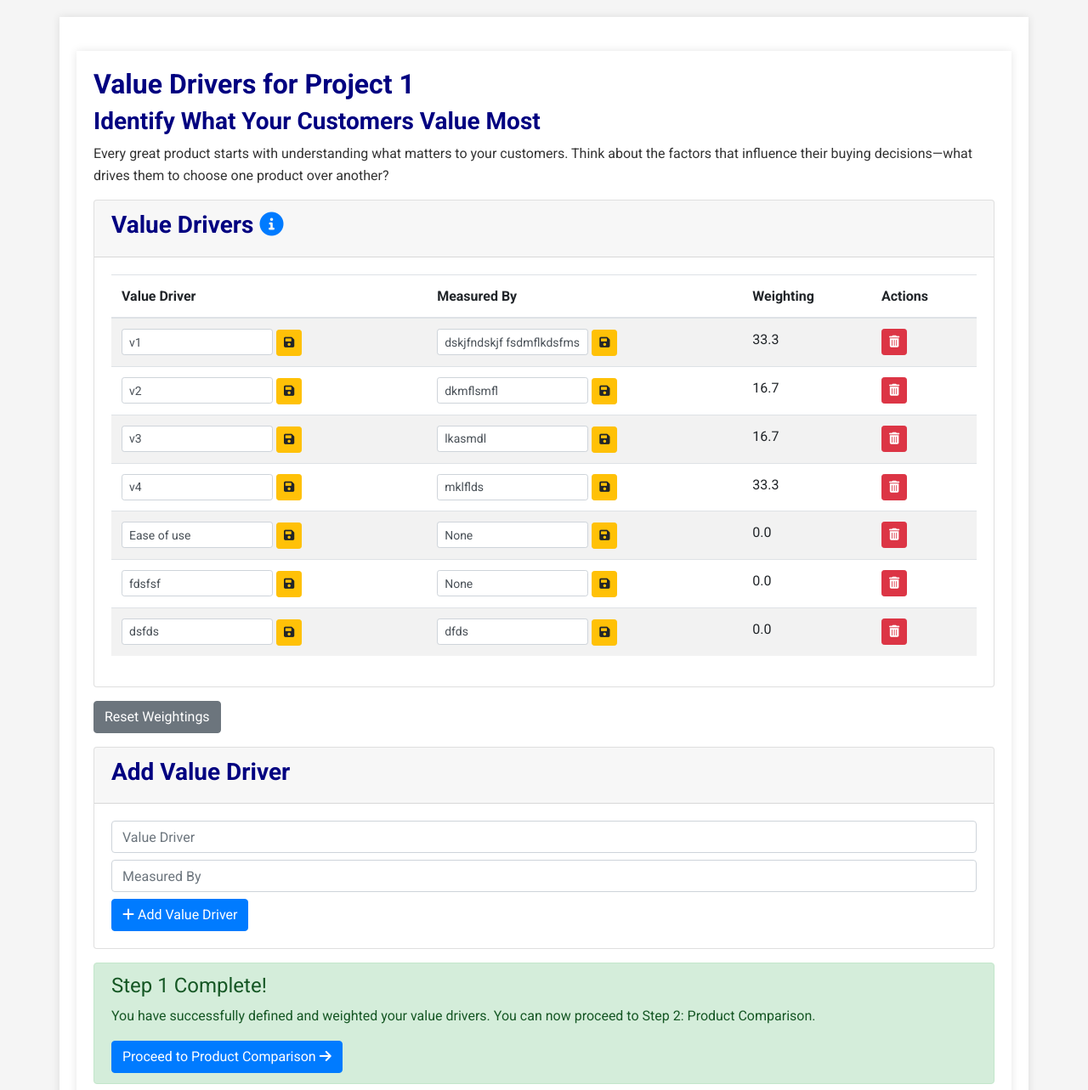
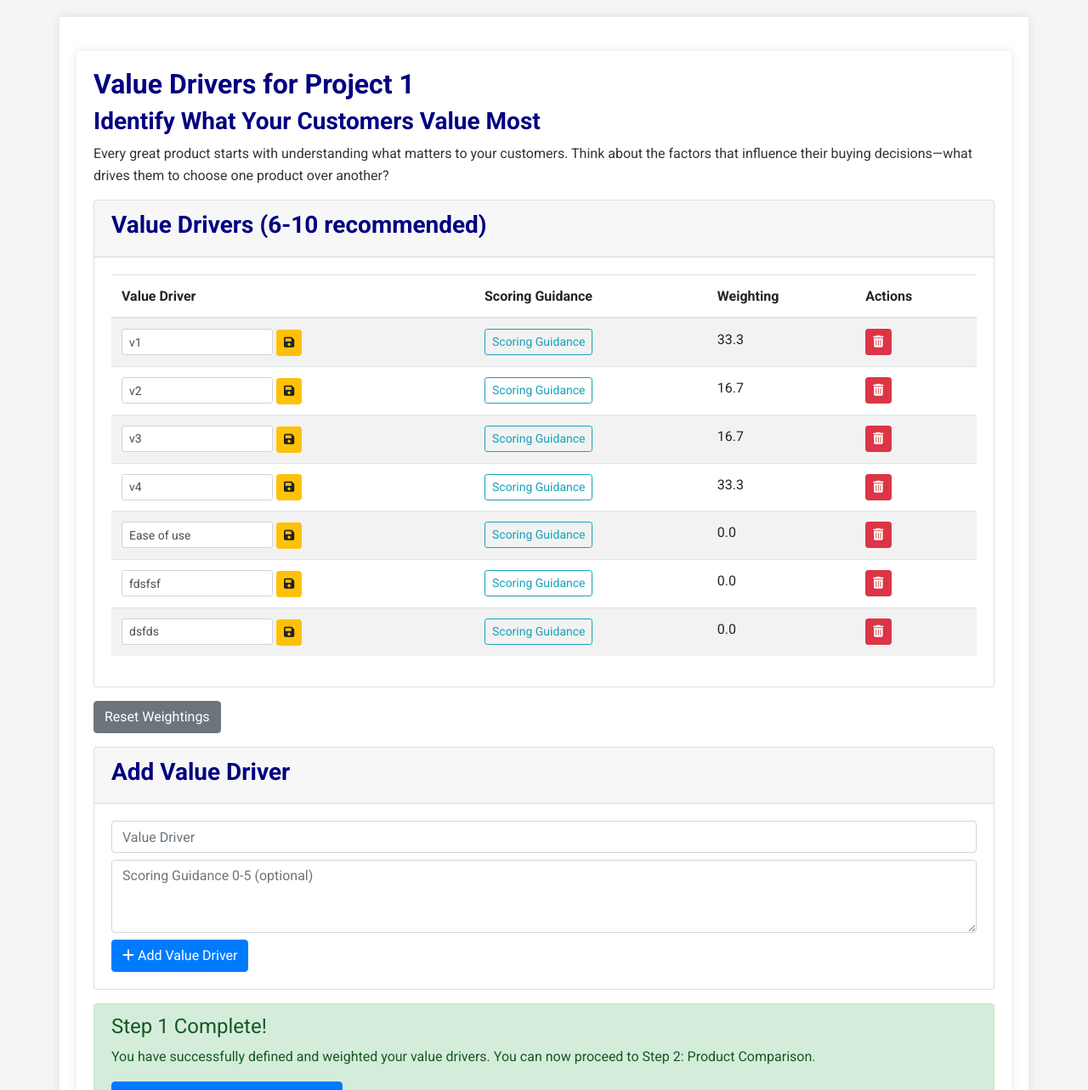
Before and after one commit to michaelthomasberry/marketbook1, a Flask app: page /manage/1/value_drivers in a window 1280 px wide. Shown: the part 58-1341 px from the top of the page at 85% size. Run offline with Flask 3, Linux system fonts and the light colour scheme; a user stored in the database is signed in; some libraries are stand-ins or nearby versions.

Commit message:
Improved UX of measured by

```diff
--- a/app.py
+++ b/app.py
@@ -351,7 +351,7 @@ def value_drivers(project_id):
             value_driver_to_edit.value_driver = request.form.get('edit_value_driver')
             db.session.commit()
             flash('Value Driver updated successfully!', 'success')
-        elif 'edit_measured_by' in request.form: #New elif statement
+        elif 'edit_measured_by' in request.form:  # New elif statement for modal edits
             measured_by_id = request.form.get('edit_measured_by_id')
             measured_by_to_edit = ValueDriver.query.get_or_404(measured_by_id)
             measured_by_to_edit.measured_by = request.form.get('edit_measured_by')
@@ -369,7 +369,7 @@ def value_drivers(project_id):
                 vd.weighting = 0.0
             db.session.commit()
             flash('Value driver weightings have been reset.', 'success')
-        return redirect(url_for('value_drivers', project_id=project_id)) #This line must also be indented to be part of the if statement
+        return redirect(url_for('value_drivers', project_id=project_id))  # Redirect after all POST operations
 
     value_drivers = ValueDriver.query.filter_by(project_id=project_id).all()
     return render_template('value_drivers.html', project=project, value_drivers=value_drivers)
--- a/templates/compare.html
+++ b/templates/compare.html
@@ -3,7 +3,7 @@
 {% block content %}
 <h1>Compare Value Drivers for {{ project.name }}</h1>
 
-<p class="lead">Understanding what matters most to you when considering different options is crucial. Value drivers are the key factors that influence your decisions. In this step, you'll compare pairs of value drivers for your project, helping you prioritize what's most important.</p>
+<p class="lead">Understanding what matters most to you when considering different options is crucial. Value drivers are the key factors that influence your decisions. In this step, you'll compare pairs of value drivers, helping you prioritize what's most important.</p>
 
 {% if value_drivers %}
 <form method="POST">
@@ -16,7 +16,7 @@
         <div class="card mb-3 comparison" id="comparison-{{ loop.index }}" {% if not loop.first %}style="display: none;"{% endif %}>
             <div class="card-body">
                 <h5 class="card-title">Compare: {{ vd1.value_driver }} vs. {{ vd2.value_driver }}</h5>
-                <p>Which of these is more important to you when considering "{{ project.name }}"?</p>
+                <p>Which of these is more important to you when considering {{ project.name }}?</p>
                 <div class="d-flex justify-content-around comparison-options" data-name="{{ vd1.id }}-{{ vd2.id }}">
                     <label class="comparison-option" data-value="1" style="width: 45%;">
                         <div class="border p-3 rounded text-center h-100 d-flex align-items-center justify-content-center" style="cursor: pointer;">
--- a/templates/value_drivers.html
+++ b/templates/value_drivers.html
@@ -8,20 +8,7 @@
 
     <div class="card mb-3">
         <div class="card-header">
-            <h2>Value Drivers
-                <a href="#" id="value-driver-info" data-bs-toggle="popover" data-bs-placement="top" data-bs-content="What’s a Value Driver?
-Customers don’t buy products for their features—they buy them for the benefits those features bring to their lives. A value driver is what makes your product valuable to your customer. It’s the why behind their purchase decision.
-
-For example:
-
-A product isn’t just “easy to use”—it saves time and reduces frustration.
-It’s not just “durable”—it lasts longer and offers better value for money.
-It’s not just “affordable”—it fits within their budget without compromising quality.
-
-When identifying value drivers, think about what your product helps customers achieve, feel, or overcome. By understanding these deeper motivations, you can design products and strategies that truly resonate with your audience." data-bs-trigger="focus" title="More Information">
-                    <i class="fas fa-info-circle text-primary"></i>
-                </a>
-            </h2>
+            <h2>Value Drivers (6-10 recommended)</h2>
         </div>
         <div class="card-body">
             {% if value_drivers %}
@@ -30,7 +17,7 @@ When identifying value drivers, think about what your product helps customers ac
                         <thead>
                             <tr>
                                 <th>Value Driver</th>
-                                <th>Measured By</th>
+                                <th>Scoring Guidance</th>
                                 <th>Weighting</th>
                                 <th>Actions</th>
                             </tr>
@@ -46,11 +33,9 @@ When identifying value drivers, think about what your product helps customers ac
                                     </form>
                                 </td>
                                 <td>
-                                    <form method="POST" style="display: inline;">
-                                        <input type="hidden" name="edit_measured_by_id" value="{{ vd.id }}">
-                                        <input type="text" name="edit_measured_by" value="{{ vd.measured_by }}" class="form-control form-control-sm" style="display:inline; width:auto">
-                                        <button type="submit" name="edit_measured_by" class="btn btn-sm btn-warning" title="Edit"><i class="fas fa-save"></i></button>
-                                    </form>
+                                    <button type="button" class="btn btn-sm btn-outline-info" data-bs-toggle="modal" data-bs-target="#scoringModal{{ vd.id }}">
+                                        Scoring Guidance
+                                    </button>
                                 </td>
                                 <td>{{ vd.weighting|round(1) }}</td>
                                 <td>
@@ -90,7 +75,7 @@ When identifying value drivers, think about what your product helps customers ac
         <div class="card-body">
             <form method="POST">
                 <input type="text" name="value_driver" placeholder="Value Driver" required class="form-control mb-2">
-                <input type="text" name="measured_by" placeholder="Measured By" class="form-control mb-2">
+                <textarea name="measured_by" placeholder="Scoring Guidance 0-5 (optional)" class="form-control mb-2" rows="3"></textarea>
                 <button type="submit" name="add_value_driver" class="btn btn-primary"><i class="fas fa-plus"></i> Add Value Driver</button>
             </form>
         </div>
@@ -113,9 +98,46 @@ When identifying value drivers, think about what your product helps customers ac
                 <canvas id="value-driver-chart"></canvas>
                 <button id="copy-chart" class="btn btn-sm btn-outline-primary position-absolute top-0 end-0 m-2" title="Copy Chart"><i class="fas fa-copy"></i></button>
             </div>
+        </div>
+    </div>
+{% endif %}
+
+{% for vd in value_drivers %}
+<div class="modal fade" id="scoringModal{{ vd.id }}" tabindex="-1" aria-labelledby="scoringModalLabel{{ vd.id }}" aria-hidden="true">
+    <div class="modal-dialog">
+        <div class="modal-content">
+            <div class="modal-header">
+                <h5 class="modal-title" id="scoringModalLabel{{ vd.id }}">Scoring Guidance for {{ vd.value_driver }}</h5>
+                <button type="button" class="btn-close" data-bs-dismiss="modal" aria-label="Close"></button>
+            </div>
+            <div class="modal-body">
+                <form method="POST">
+                    <input type="hidden" name="edit_measured_by_id" value="{{ vd.id }}">
+                    <textarea name="edit_measured_by" class="form-control" rows="5">{{ vd.measured_by }}</textarea>
+                    <div class="modal-footer">
+                        <button type="button" class="btn btn-secondary" data-bs-dismiss="modal">Close</button>
+                        <button type="submit" name="edit_measured_by" class="btn btn-primary">Save changes</button>
+                    </div>
+                </form>
+            </div>
+        </div>
+    </div>
+</div>
+{% endfor %}
+
 <script src="https://cdn.jsdelivr.net/npm/chart.js"></script>
+<script src="https://cdn.jsdelivr.net/npm/bootstrap@5.3.2/dist/js/bootstrap.bundle.min.js" integrity="sha384-C6RzsynM9kWDrMNeT87bh95OGNyZPhcTNXj1NW7RuBCsyN/o0jlpcV8Qyq46cDfL" crossorigin="anonymous"></script>
 <script>
     document.addEventListener('DOMContentLoaded', function() {
+        var popoverTriggerList = [].slice.call(document.querySelectorAll('[data-bs-toggle="popover"]'));
+        var popoverList = popoverTriggerList.map(function (popoverTriggerEl) {
+            return new bootstrap.Popover(popoverTriggerEl);
+        });
+        var tooltipTriggerList = [].slice.call(document.querySelectorAll('[data-bs-toggle="tooltip"]'));
+        var tooltipList = tooltipTriggerList.map(function (tooltipTriggerEl) {
+          return new bootstrap.Tooltip(tooltipTriggerEl);
+        });
+        {% if all_weighted %}
         const ctx = document.getElementById('value-driver-chart').getContext('2d');
         const labels = [{% for vd in value_drivers %}"{{ vd.value_driver }}",{% endfor %}];
         const data = [{% for vd in value_drivers %}{{ vd.weighting|round(1) }},{% endfor %}];
```
Also changed, not shown: instance/site.db. Lines whose indentation alone changed are shown as unchanged.
